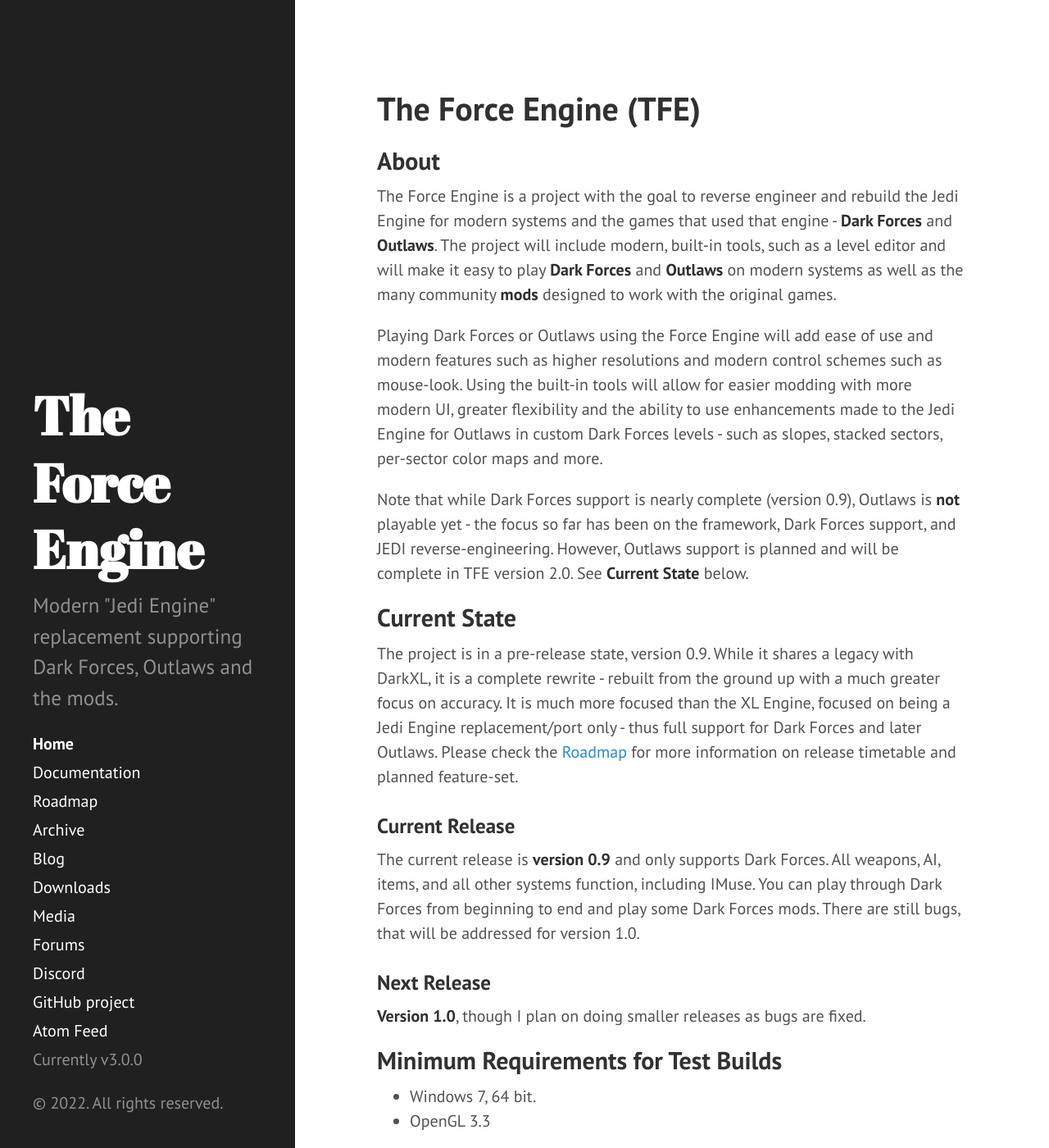
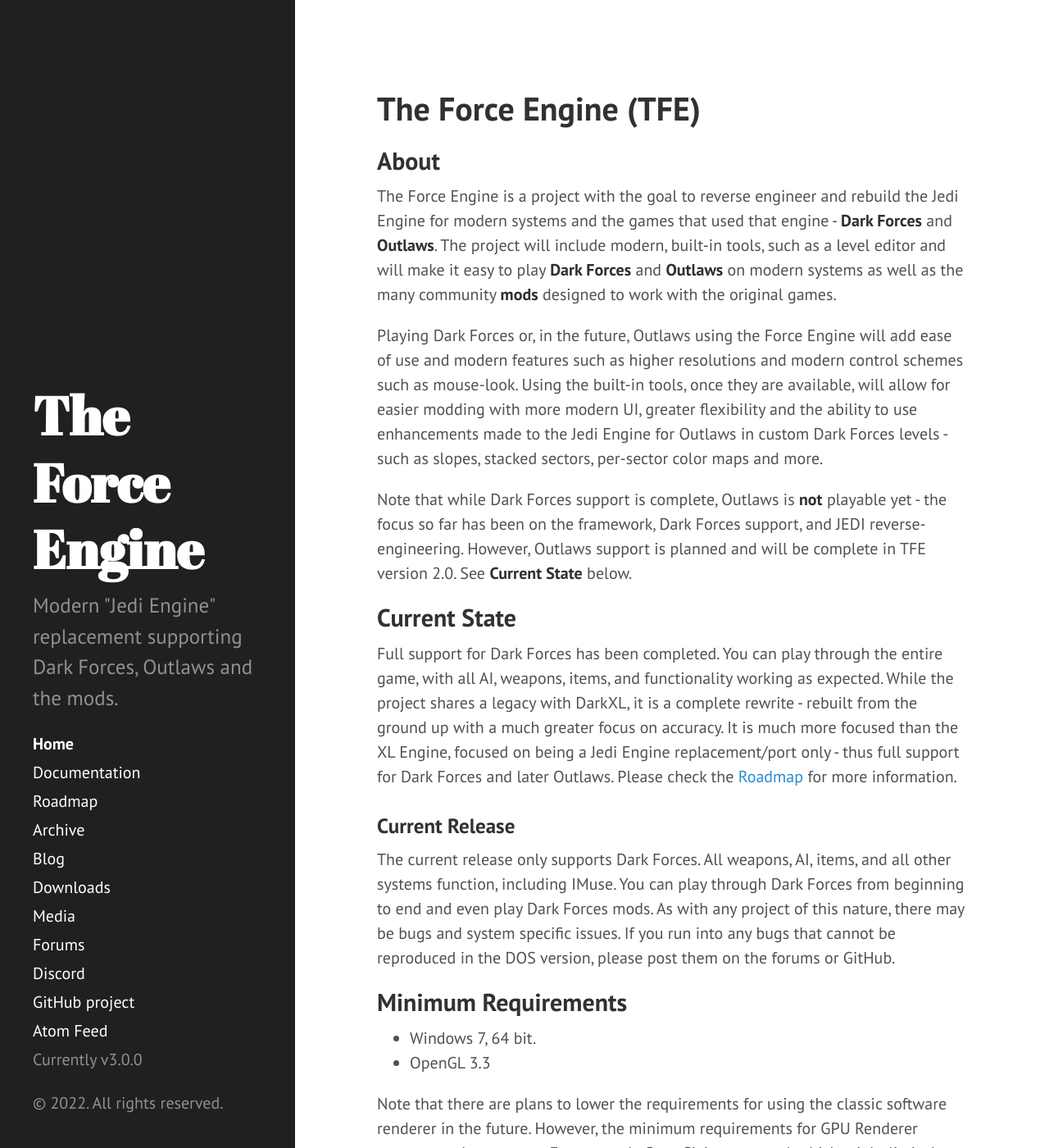
Before and after one commit to TheForceEngine/TheForceEngine.github.io, a Jekyll site: the page built from index.md, in a window 1280 px wide and 1400 px high. Shown: the whole window at 82% size. Built offline with Jekyll 4.4.1, drawn with Linux system fonts in a browser that asks for light colours; some of the changed text lies outside the part shown.

Commit message:
Update index.md

```diff
--- a/index.md
+++ b/index.md
@@ -8,39 +8,18 @@
 ## About
 The Force Engine is a project with the goal to reverse engineer and rebuild the Jedi Engine for modern systems and the games that used that engine - **Dark Forces** and **Outlaws**. The project will include modern, built-in tools, such as a level editor and will make it easy to play **Dark Forces** and **Outlaws** on modern systems as well as the many community **mods** designed to work with the original games.
 
-Playing Dark Forces or Outlaws using the Force Engine will add ease of use and modern features such as higher resolutions and modern control schemes such as mouse-look. Using the built-in tools will allow for easier modding with more modern UI, greater flexibility and the ability to use enhancements made to the Jedi Engine for Outlaws in custom Dark Forces levels - such as slopes, stacked sectors, per-sector color maps and more.
+Playing Dark Forces or, in the future, Outlaws using the Force Engine will add ease of use and modern features such as higher resolutions and modern control schemes such as mouse-look. Using the built-in tools, once they are available, will allow for easier modding with more modern UI, greater flexibility and the ability to use enhancements made to the Jedi Engine for Outlaws in custom Dark Forces levels - such as slopes, stacked sectors, per-sector color maps and more.
 
-Note that while Dark Forces support is nearly complete (version 0.9), Outlaws is **not** playable yet - the focus so far has been on the framework, Dark Forces support, and JEDI reverse-engineering. However, Outlaws support is planned and will be complete in TFE version 2.0. See **Current State** below.
+Note that while Dark Forces support is complete, Outlaws is **not** playable yet - the focus so far has been on the framework, Dark Forces support, and JEDI reverse-engineering. However, Outlaws support is planned and will be complete in TFE version 2.0. See **Current State** below.
 
 ## Current State
-The project is in a pre-release state, version 0.9. While it shares a legacy with DarkXL, it is a complete rewrite - rebuilt from the ground up with a much greater focus on accuracy. It is much more focused than the XL Engine, focused on being a Jedi Engine replacement/port only - thus full support for Dark Forces and later Outlaws. Please check the [Roadmap](Roadmap.md) for more information on release timetable and planned feature-set.
+Full support for Dark Forces has been completed. You can play through the entire game, with all AI, weapons, items, and functionality working as expected. While the project shares a legacy with DarkXL, it is a complete rewrite - rebuilt from the ground up with a much greater focus on accuracy. It is much more focused than the XL Engine, focused on being a Jedi Engine replacement/port only - thus full support for Dark Forces and later Outlaws. Please check the [Roadmap](Roadmap.md) for more information.
 
 ### Current Release
-The current release is **version 0.9** and only supports Dark Forces. All weapons, AI, items, and all other systems function, including IMuse. You can play through Dark Forces from beginning to end and play some Dark Forces mods. There are still bugs, that will be addressed for version 1.0.
+The current release only supports Dark Forces. All weapons, AI, items, and all other systems function, including IMuse. You can play through Dark Forces from beginning to end and even play Dark Forces mods. As with any project of this nature, there may be bugs and system specific issues. If you run into any bugs that cannot be reproduced in the DOS version, please post them on the forums or GitHub.
 
-### Next Release
-**Version 1.0**, though I plan on doing smaller releases as bugs are fixed.
-
-## Minimum Requirements for Test Builds
+## Minimum Requirements
 * Windows 7, 64 bit.
 * OpenGL 3.3
 
-## Minimum Requirements at Release
-Note that older OS versions might work (such as Vista) but at least Windows 7 is highly recommended. Software rendering still relies on OpenGL to accelerate blitting. Generally a 2010 or later PC is recommended, though machines as old as 2009 or even 2006, depending on OS, may work but will likely not perform well unless running at a modest resolution. Note that some older GPUs may perform poorly with hardware rendering due to driver issues or poor support for required features (such as older integrated Intel chipsets) - in these cases software rendering should be used.
-* Recommended 2010 era PC or newer
-* Recommeded 2+ GB RAM
-* Windows 7 (2009) / Linux (Version Info TBD)
-* 32 bit or 64 bit
-* CPU with SSE2 support (any desktop/laptop CPU released after 2004)
-* OpenGL 2.1 for Software Rendering (2006 era GPU)
-* OpenGL 3.3 for Hardware Rendering (2010 era GPU)
-
-## Some Planned Features at Release
-The project is focused on accuracy - by using reverse engineering techniques to reconstruct the original code and algorithms - the Force Engine is designed to be extremely accurate, a complete replacement for the original executables. The engine supports three feature templates to make it easier to tune the experience:
-* **Classic** - `a recreation of the original software renderer, controls and gameplay - providing the original experience as close as possible while still properly supporting modern systems.`
-* **Retro** - `close to the original experience while being enhanced with modern controls and high resolution rendering.`
-* **Modern** - `modern enhancements such as proper perspective rendering, enhanced texture filtering, mipmapping, widescreen and more.`
-
-From these general templates, settings can be fine tuned. One example is "Classic" settings with higher resolutions or mouse look. Or using the perspective renderer but sticking to 320x200. Both the "Classic" and Perspective renderers support pure software rendering and gpu based rendering, though some features - such as enhanced texture filtering - are only available using gpu rendering.
-
-Additional control methods will be supported, such as gamepads with the ability to freely rebind keys and buttons at any time.
+Note that there are plans to lower the requirements for using the classic software renderer in the future. However, the minimum requirements for GPU Renderer support are here to stay. For now only OpenGL is supported, which might limit the use of some older Intel integrated GPUs that would otherwise be capable. There are near-term plans to add DirectX 10/11, Vulkan, and maybe Metal render backends which should enable more GPUs to run the engine efficiently.
```
